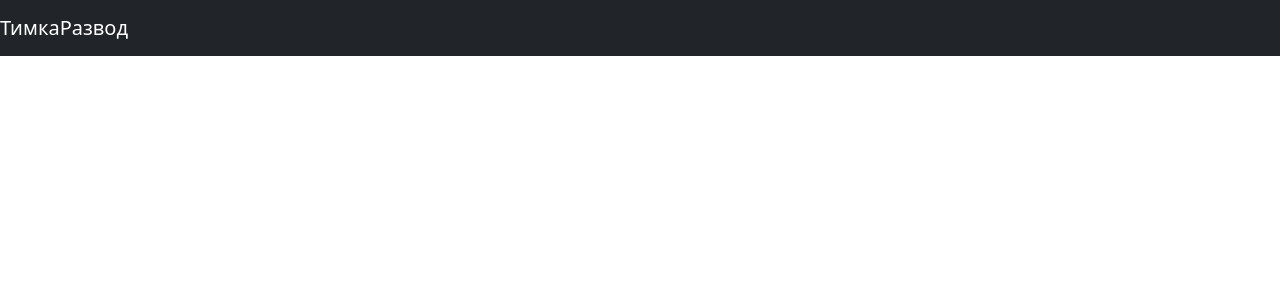
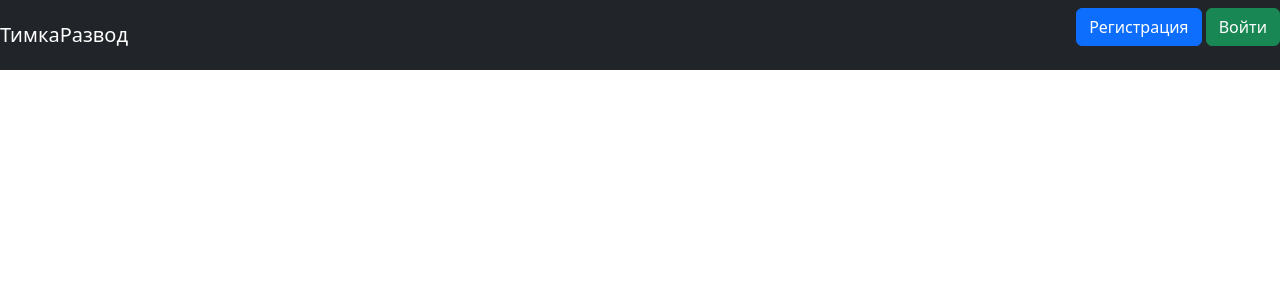
Before and after one commit to mZa1n/WEBProject, a Flask app: page / in a window 1280 px wide. Shown: the top 300 px of the page. Run offline with Flask 3, Linux system fonts and the light colour scheme.

Commit message:
Add Reg and Login Forms Fix base.html

```diff
--- a/templates/base.html
+++ b/templates/base.html
@@ -10,8 +10,17 @@
     <header>
       <nav class="navbar bg-dark" data-bs-theme="dark">
         <a class="navbar-brand" href="#">ТимкаРазвод</a>
+          {% if current_user.is_authenticated %}
+            <a class="navbar-brand" href="/logout">{{ current_user.login }}</a>
+          {% else %}
+          <p>
+              <a class="btn btn-primary" href="/reg">Регистрация</a>
+              <a class="btn btn-success" href="/login">Войти</a>
+          </p>
+          {% endif %}
       </nav>
     </header>
+  <!-- Begin page content -->
   <main role="main" class="container">
     {% block content %}{% endblock %}
   </main>
```
